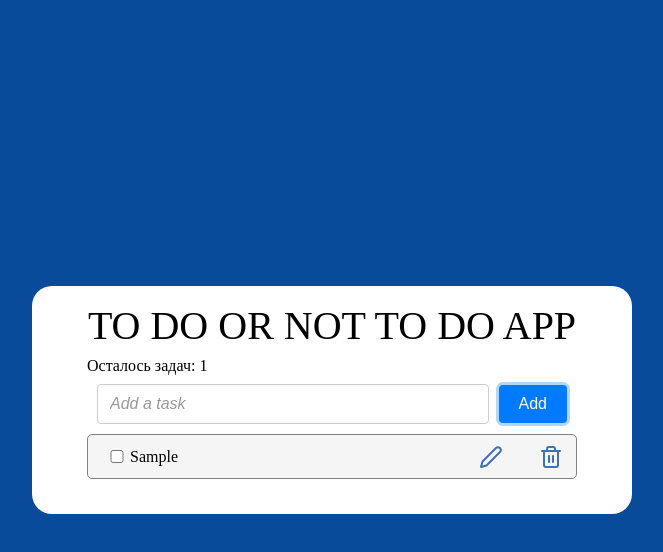
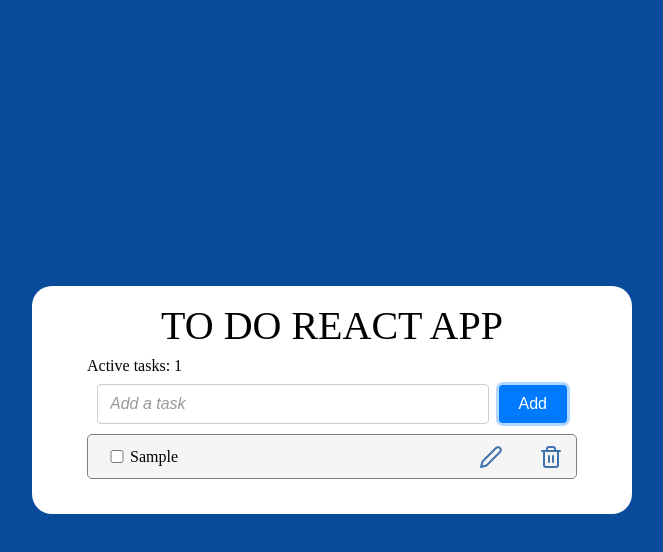
Before and after one commit to Yuliafire/todos-list, a React (Vite) app: page / in a window 1280 px wide. Both pictures are taken after typing "Sample" into the empty fields and a click on the button "Add". Shown: the top 552 px of the page, without its empty margins (308-971 px from the left). Built offline with nearby package versions, Linux system fonts and the light colour scheme.

Commit message:
refactor: refactor codebase

```diff
--- a/src/views/app/index.tsx
+++ b/src/views/app/index.tsx
@@ -9,7 +9,6 @@ export const App = () => {
   const updateTask = useToDoStore((state) => state.updateTask);
   const removeTask = useToDoStore((state) => state.removeTask);
   const toggleTask = useToDoStore((state) => state.toggleTask);
-  // const activeTasksCount = tasks.filter((task) => !task.completed).length;
 
   const activeTasksCount = useToDoStore(
     (state) => state.tasks.filter((task) => !task.completed).length
@@ -17,12 +16,12 @@ export const App = () => {
 
   return (
     <div className={styles.app}>
-      <h1 className={styles.appTitle}>TO DO OR NOT TO DO APP</h1>
+      <h1 className={styles.appTitle}>TO DO REACT APP</h1>
 
       {tasks.length > 0 && (
         <div className={styles.tasksInfo}>
           <p className={styles.activeTasksCount}>
-            Осталось задач: {activeTasksCount}
+            Active tasks: {activeTasksCount}
           </p>
         </div>
       )}
@@ -47,7 +46,6 @@ export const App = () => {
             title={task.title}
             onDeleted={removeTask}
             completed={task.completed}
-            // onCompleted={removeTask}
             onCompleted={toggleTask}
             onEdit={updateTask}
           />
```
